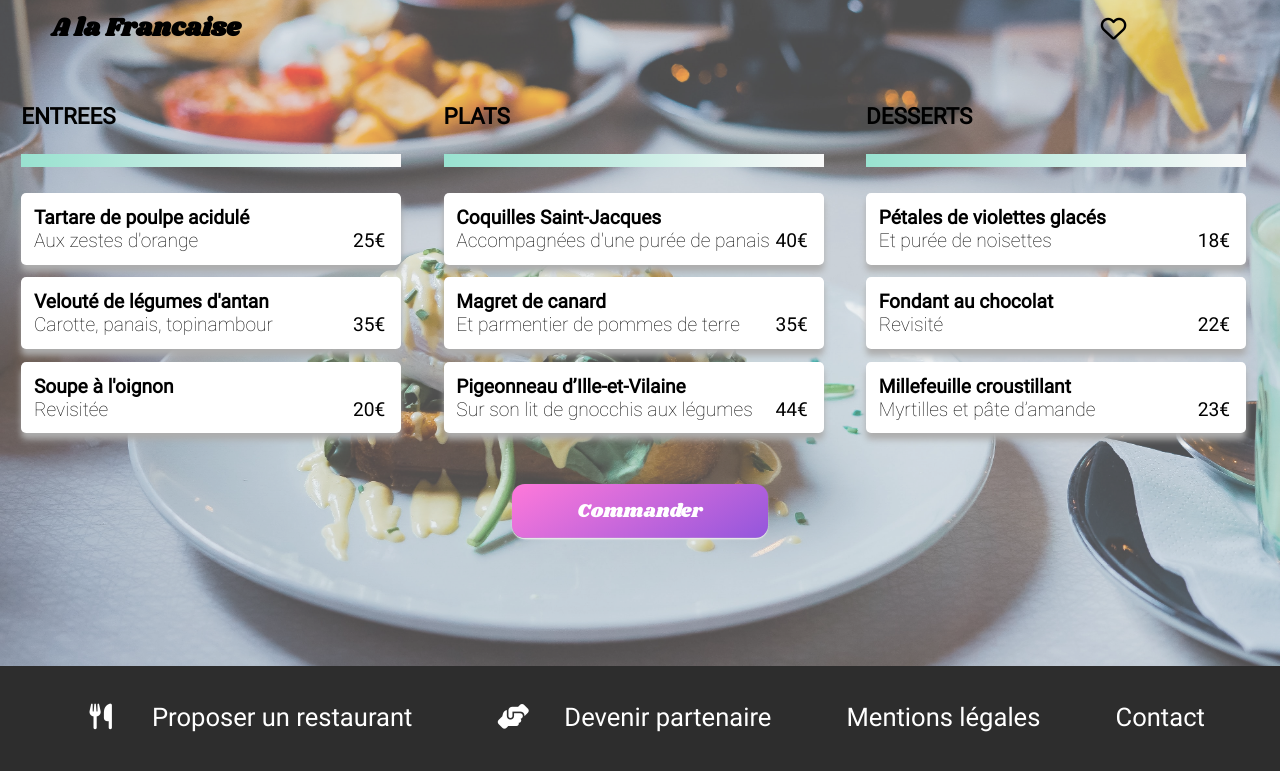
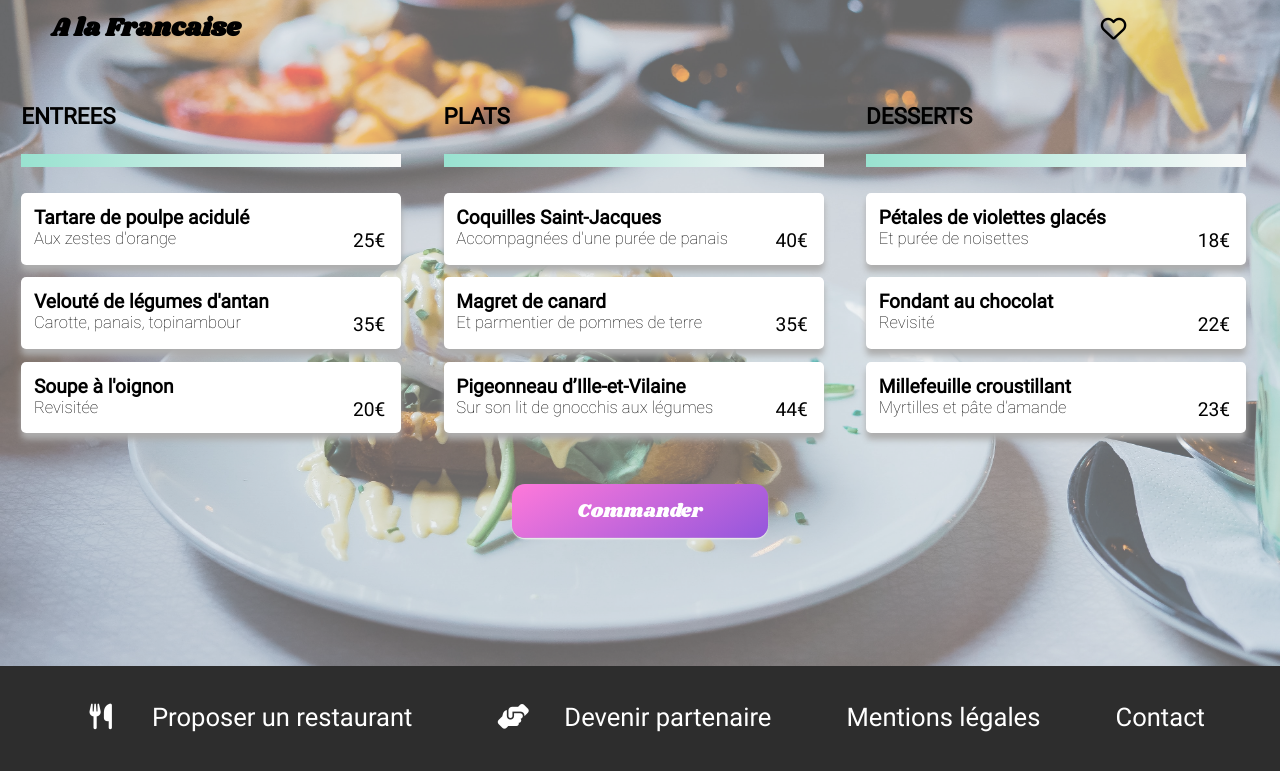
Before and after one commit to ClementBenezech/ClementBenezech_03_04042021, a website: page pages/a_la_francaise.html in a window 1280 px wide. Shown: the part 97-868 px from the top of the page. Drawn offline with Linux system fonts and the light colour scheme.

Commit message:
minor font size adjustment on dish descriptions on the desktop version to avoid unwanted ellipsis

```diff
--- a/sass/pages/_restaurant_pages.scss
+++ b/sass/pages/_restaurant_pages.scss
@@ -22,7 +22,7 @@
   padding-bottom: 2 * $font-size-regular;
   z-index: $maximum-index;
   @include desktop-only {
-    background: rgba($color: $color-background-light, $alpha: 0.3);
+    background: rgba($color: $color-background-light, $alpha: 0.4);
     border-radius: 0;
     margin-top: 0;
     flex-direction: row;
@@ -131,6 +131,9 @@
       white-space: nowrap;
       overflow: hidden;
       text-overflow: ellipsis;
+      @include desktop-only {
+        font-size: 0.65 * $font-size-small;
+      }
     }
     &__price {
       width: 10%;
```
Also changed, not shown: public/css/style.css, 1 other file.
